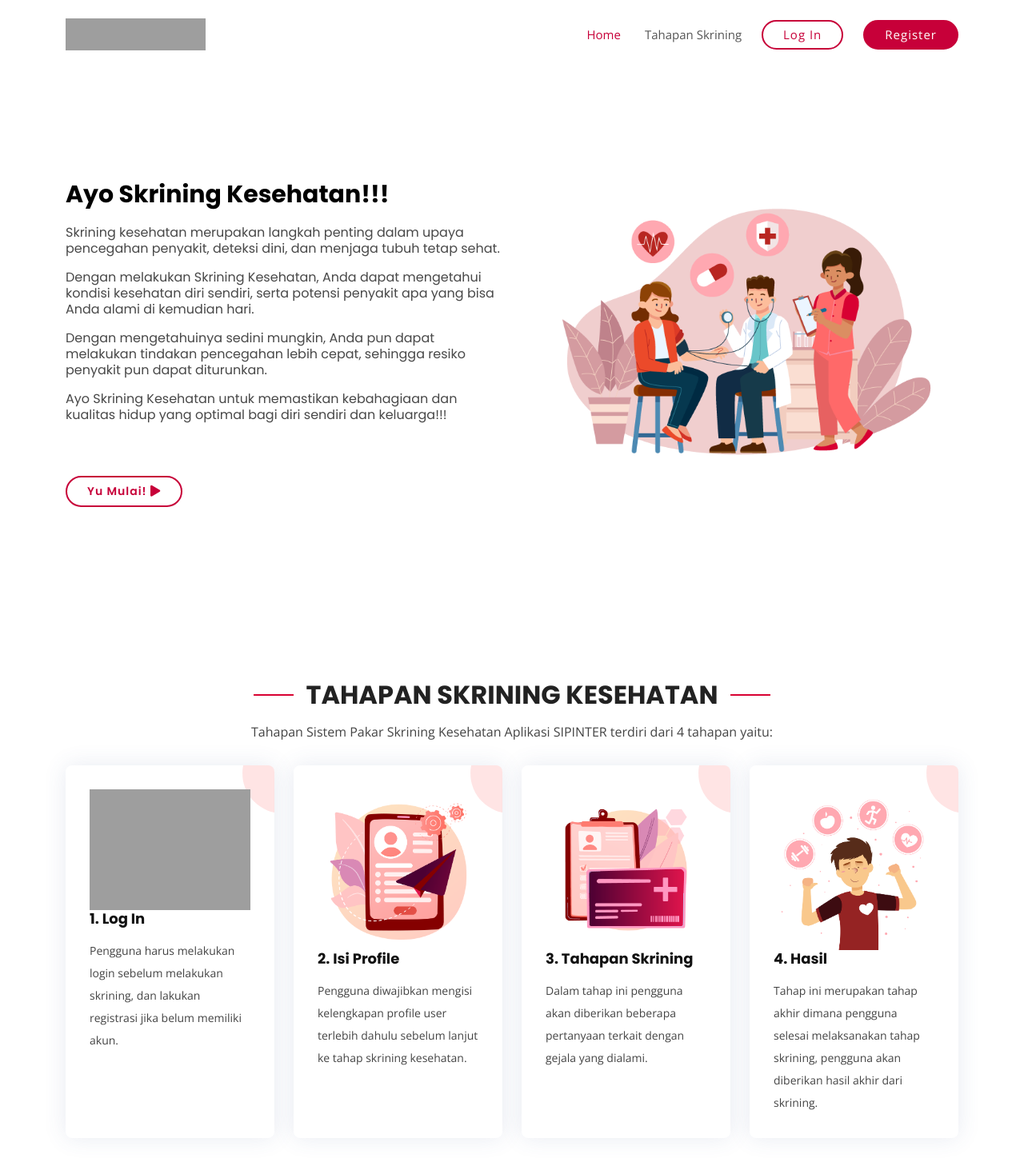
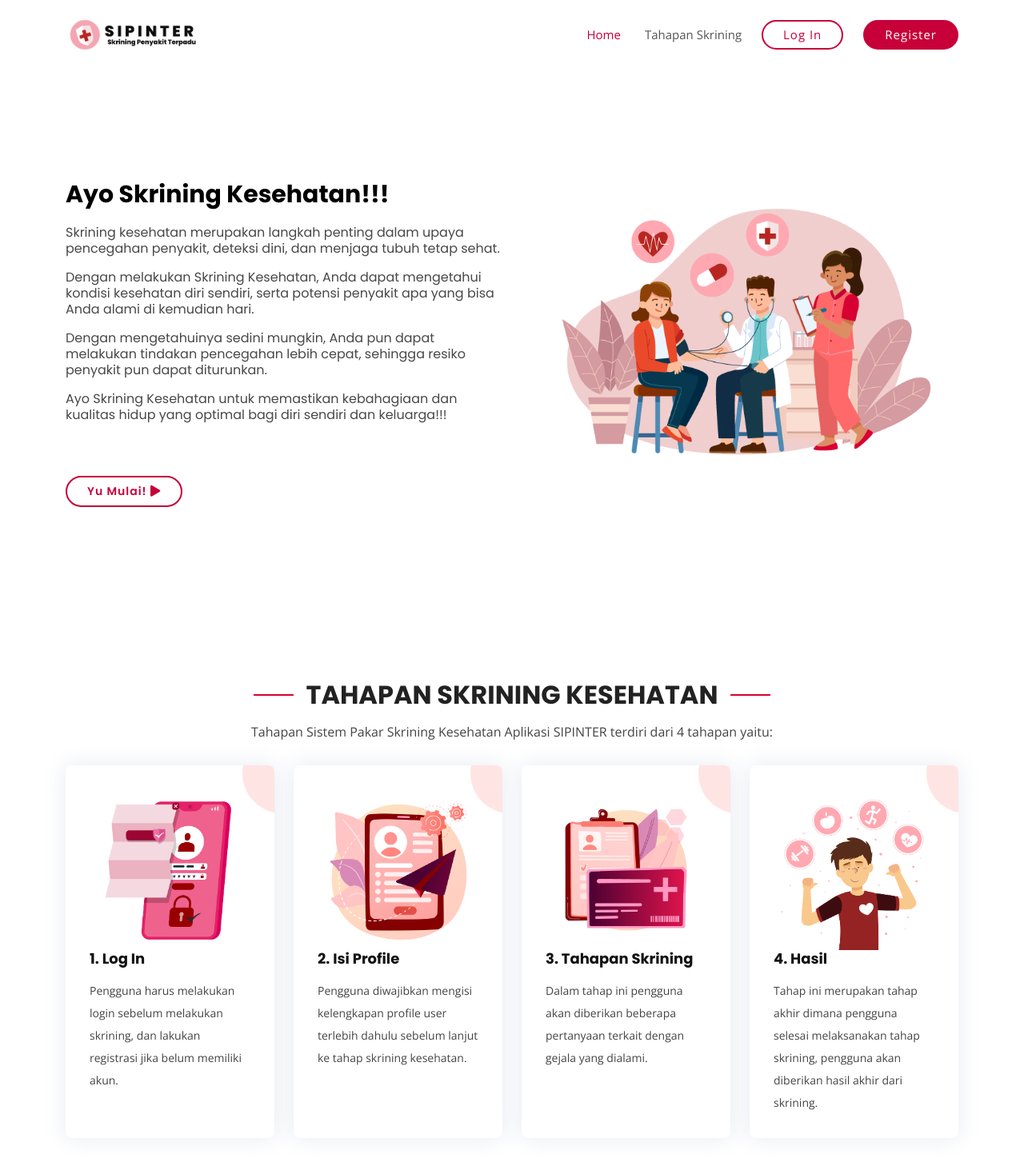
Before and after one commit to ex-cloud/sipinter_pasundan, a PHP site: page /phpmailer/ in a window 1280 px wide. Shown: the top 1463 px of the page at 80% size. Run offline with PHP 8.4, Linux system fonts and the light colour scheme; grey boxes are pictures that could not be loaded.

Commit message:
update logo sipinter

```diff
--- a/index.php
+++ b/index.php
@@ -113,7 +113,7 @@ include "function.php";
     <div class="row">
       <div class="col-md-6 col-lg-3 d-flex align-items-stretch mb-5 mb-lg-0">
         <div class="icon-box" data-aos="fade-up" data-aos-delay="100">
-          <img src="gambar/loginsipinter.png" class="card-img-top" alt="...">
+          <img src="gambar/login-sipinter.png" class="card-img-top" alt="...">
           <h4 class="title"><a href="">1. Log In</a></h4>
           <p class="description">Pengguna harus melakukan login sebelum melakukan skrining, dan lakukan registrasi jika belum memiliki akun.</p>
         </div>
```
Also changed, not shown: gambar/Logo-Sipinter.png (renamed from gambar/Logosipinter.png).
